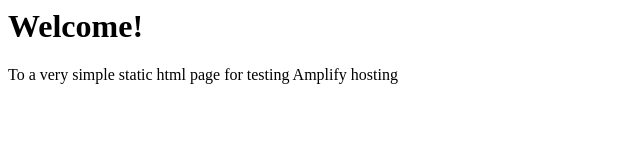
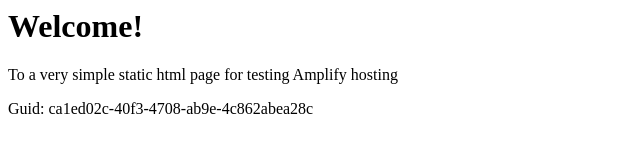
Before and after one commit to aws-aemilia-yul/Github-PR-Commit-Integration-Test-DoNotTouch-GitH-MJCD6L4M-v1-prod-ca-central-1, a website: page src/index.html in a window 1280 px wide. Shown: the whole page, without its empty margins (0-640 px from the left). Drawn offline with Linux system fonts and the light colour scheme.

Commit message:
commit from integ tests

```diff
--- a/src/index.html
+++ b/src/index.html
@@ -1,3 +1,5 @@
+
+
 <html lang="en">
 
 <head>
@@ -10,6 +12,6 @@
 <body>
     <h1>Welcome!</h1>
     <p>To a very simple static html page for testing Amplify hosting</p>
-</body>
+    <p>Guid: ca1ed02c-40f3-4708-ab9e-4c862abea28c</p></body>
 
 </html>
```
